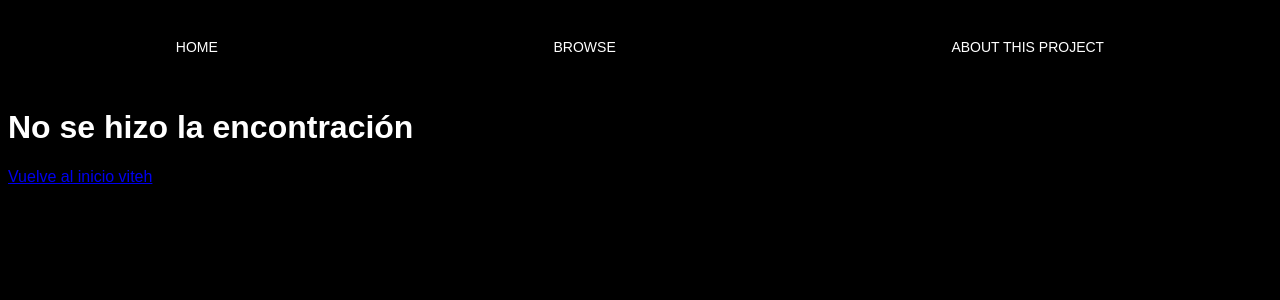
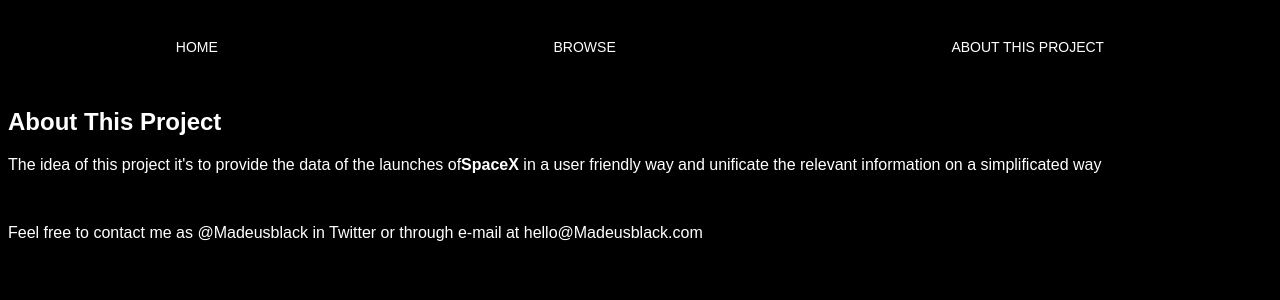
Before and after one commit to madeusblack/spacexrep, a React (Create React App) app: page /about in a window 1280 px wide. Shown: the top 300 px of the page. Built offline with nearby package versions, Linux system fonts and the light colour scheme.

Commit message:
added a title to home cards and a about page

```diff
--- /dev/null
+++ b/src/containers/About.jsx
@@ -0,0 +1,17 @@
+import React from 'react';
+
+const About = () =>(
+    <>
+      <h2>About This Project</h2>
+      <p>
+        The idea of this project it's to provide the data of the launches of
+        <b>SpaceX</b> in a user friendly way and unificate the relevant information
+        on a simplificated way
+      </p>
+      <br />
+      <p>Feel free to contact me as @Madeusblack in Twitter
+        or through e-mail at hello@Madeusblack.com
+      </p>
+    </>
+);
+export default About;
--- a/src/containers/Home.jsx
+++ b/src/containers/Home.jsx
@@ -14,8 +14,8 @@ const Home = () => {
     return (
       <>
         <CardContainer>
-          <LaunchCard key={lastest.id} {...lastest} />
-          <LaunchCard key={next.id} {...next} />
+          <LaunchCard key={lastest.id} {...lastest} title='Lastest Launch'/>
+          <LaunchCard key={next.id} {...next} title='Next Launch'/>
         </CardContainer>
       </>
     );
--- a/src/routes/App.js
+++ b/src/routes/App.js
@@ -4,6 +4,7 @@ import Home from '../containers/Home';
 import NotFound from '../containers/NotFound';
 import Layout from '../components/Layout';
 import Browse from '../containers/Browse';
+import About from '../containers/About';
 
 const App = () => (
   <BrowserRouter>
@@ -11,6 +12,7 @@ const App = () => (
       <Switch>
         <Route path='/' exact component={Home} />
         <Route path='/browse' exact component={Browse} />
+        <Route path='/about' exact component={About} />
         <Route path='*' component={NotFound} />
       </Switch>
     </Layout>
```
Also changed, not shown: src/containers/Register.jsx (deleted, +0 -22 lines).
